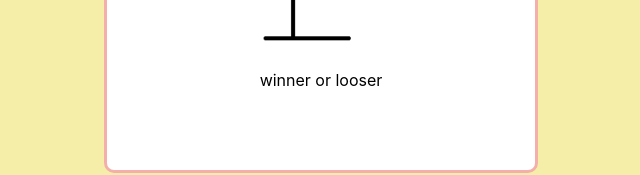
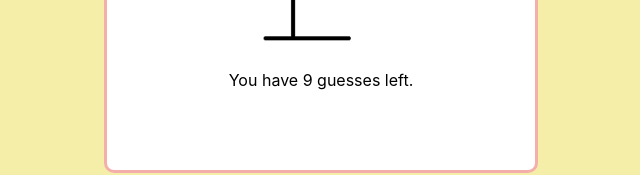
Before and after one commit to juditlehoczki/hangman, a React (Create React App) app: page / in a window 1280 px wide. Shown: the part 397-572 px from the top of the page, without its empty margins (319-959 px from the left). Built offline with nearby package versions, Linux system fonts and the light colour scheme.

Commit message:
won/lost message and guesses count added

```diff
--- a/src/App.js
+++ b/src/App.js
@@ -23,6 +23,7 @@ const images = {
   8: img8,
   9: img9
 };
+
 class App extends React.Component {
   state = {
     currentWord: 'banana',
@@ -32,6 +33,7 @@ class App extends React.Component {
 
   handleKeyPress = event => {
     this.setState(currentState => {
+      if (currentState.guessesLeft > 0) {
         const newState = {};
         if (!currentState.letters.includes(event.key.toUpperCase())) {
           newState.letters = [...currentState.letters, event.key.toUpperCase()];
@@ -40,6 +42,7 @@ class App extends React.Component {
           }
         }
         return newState;
+      }
     });
   };
 
@@ -75,6 +78,21 @@ class App extends React.Component {
     }
   };
 
+  showMsg = () => {
+    if (
+      this.state.currentWord
+        .toUpperCase()
+        .split('')
+        .every(letter => this.state.letters.includes(letter))
+    ) {
+      return "You won! Here's your prize: 🍌";
+    } else if (this.state.guessesLeft > 0) {
+      return `You have ${this.state.guessesLeft} guesses left.`;
+    } else {
+      return 'Sorry, you lost. 😕';
+    }
+  };
+
   componentDidMount() {
     document.addEventListener('keypress', this.handleKeyPress);
   }
@@ -86,7 +104,7 @@ class App extends React.Component {
         <p id="current-state">{this.showCurrentState()}</p>
         <p id="letters-guessed">{this.state.letters}</p>
         <p id="image">{this.showImage()}</p>
-        <p>winner or looser</p>
+        <p id="show-msg">{this.showMsg()}</p>
       </div>
     );
   }
```
Lines whose indentation alone changed are shown as unchanged.
